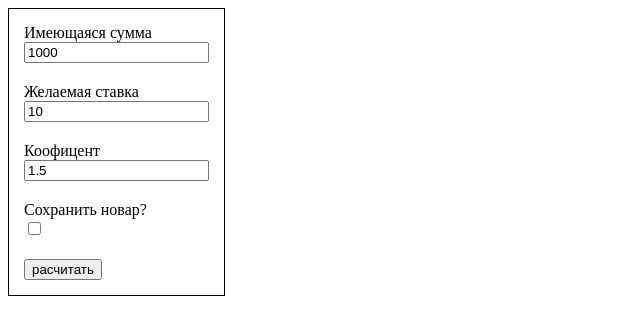
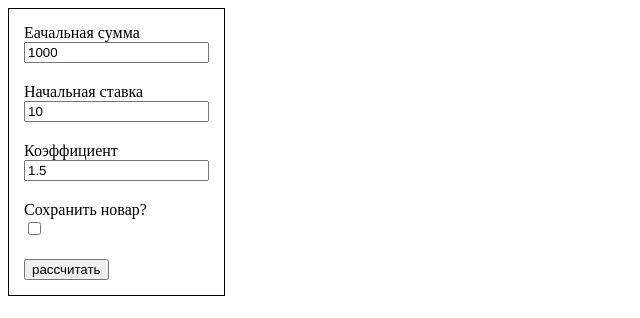
Before and after one commit to pavel-035/counterB, a plain HTML site: page index.html in a window 1280 px wide. Shown: the full height of the page, 0-640 px from the left. Drawn offline with Linux system fonts and the light colour scheme.

Commit message:
Update index.html

```diff
--- a/index.html
+++ b/index.html
@@ -8,17 +8,17 @@
 <body>
 	<div class="form">
 		<div class="field">
-			<div class="field__label">Имеющаяся сумма</div>
+			<div class="field__label">Еачальная сумма</div>
 			<input type="number" value="1000" class="field__input" id="amount">
 		</div>
 		<div class="space"></div>
 		<div class="field">
-			<div class="field__label">Желаемая ставка</div>
+			<div class="field__label">Начальная ставка</div>
 			<input type="number" value="10" class="field__input" id="bid">
 		</div>
 		<div class="space"></div>
 		<div class="field">
-			<div class="field__label">Коофицент</div>
+			<div class="field__label">Коэффициент</div>
 			<input type="number" value="1.5" class="field__input" id="percent">
 		</div>
 		<div class="space"></div>
@@ -28,7 +28,7 @@
 		</div>
 		<div class="space"></div>
 		<button class="button" onclick="render()">
-			расчитать
+			рассчитать
 		</button>
 	</div>
 
```
